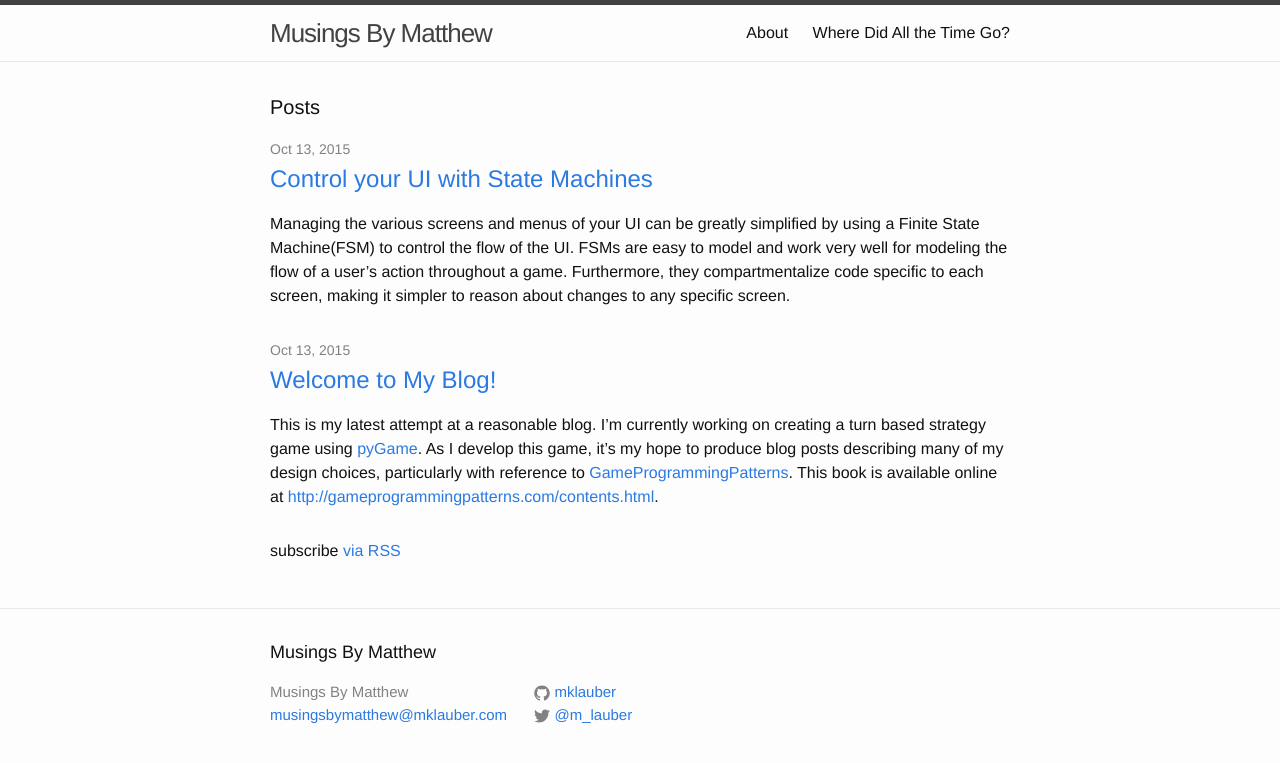
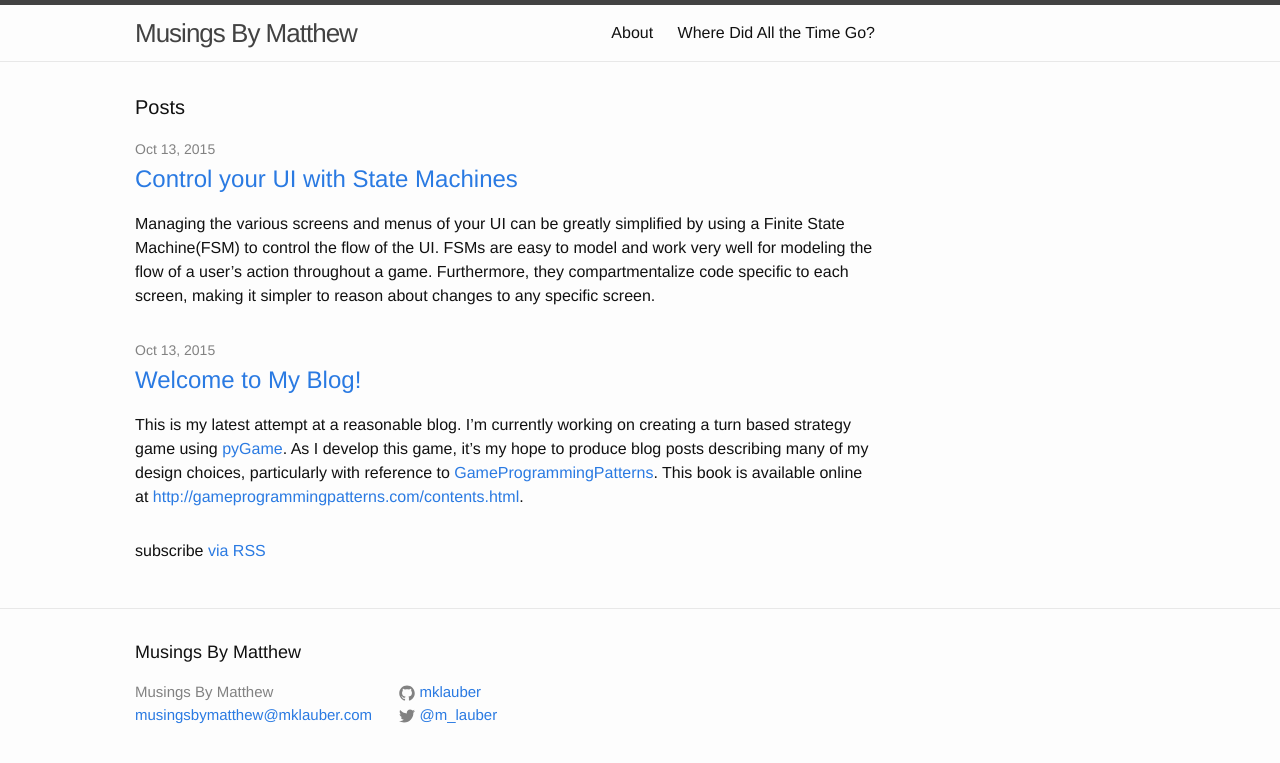
Before and after one commit to mklauber/mklauber.github.io, a Jekyll site: the page built from index.html, in a window 1280 px wide. Shown: the top 763 px of the page. Built offline with Jekyll 4.4.1, drawn with Linux system fonts in a browser that asks for light colours.

Commit message:
Added drafts and css for asides.

```diff
--- a/css/main.scss
+++ b/css/main.scss
@@ -27,15 +27,6 @@
 $on-palm:          600px;
 $on-laptop:        800px;
 
-
-
-// Using media queries with like this:
-// @include media-query($on-palm) {
-//     .wrapper {
-//         padding-right: $spacing-unit / 2;
-//         padding-left: $spacing-unit / 2;
-//     }
-// }
 @mixin media-query($device) {
     @media screen and (max-width: $device) {
         @content;
@@ -50,3 +41,17 @@
         "layout",
         "syntax-highlighting"
 ;
+
+.wrapper {
+    padding-right: 300px;
+    position:relative;
+}
+
+
+.aside{
+    position:absolute;
+    left: calc(#{$content-width} - #{$spacing-unit} + 5px);
+    border-left: solid 2px #e0dcbf;
+    background-color: #fff8dc;
+    padding: 5px;
+}
```
Also changed, not shown: _drafts/02-turn-based-engine-and-triggered-actions.md (added), _drafts/03-undo-redo-playback-and-events.md (added).
